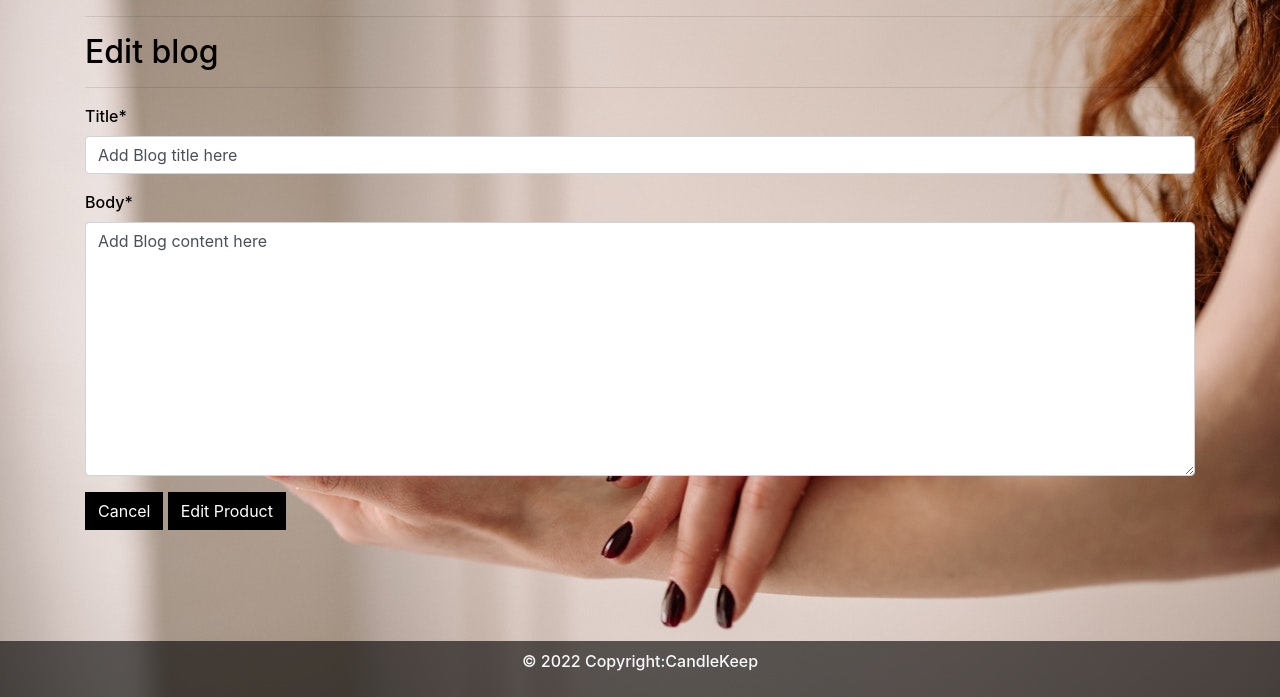
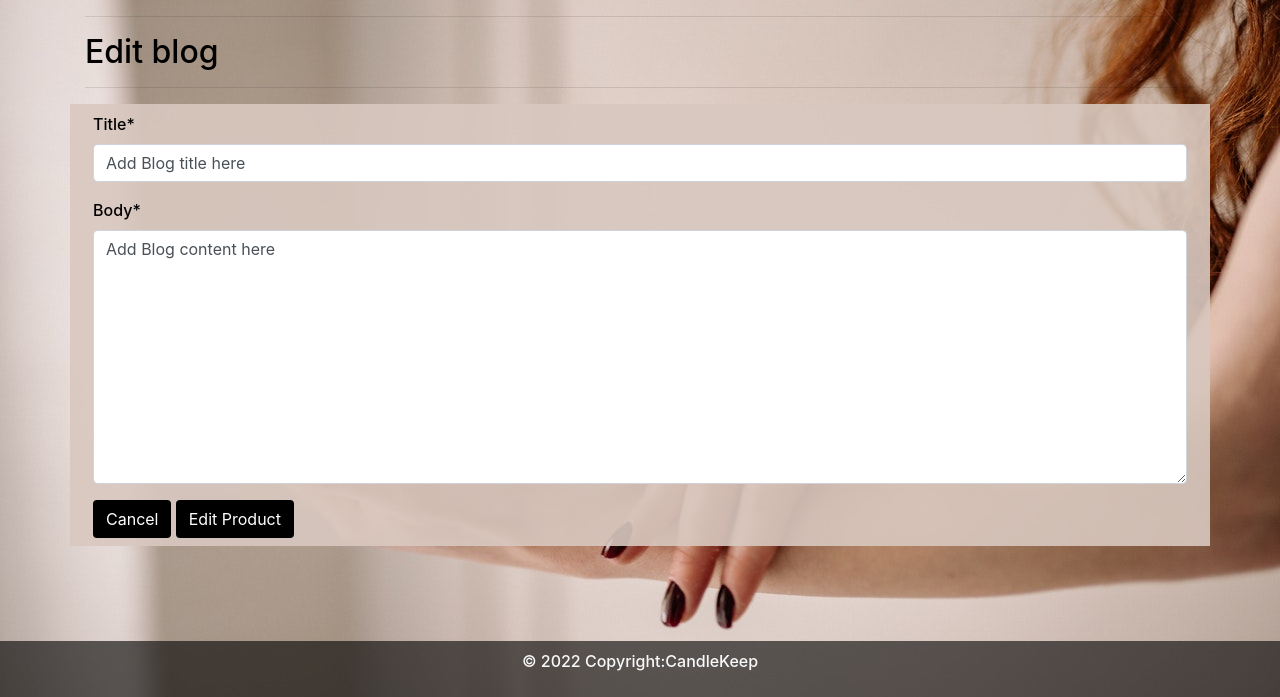
Before and after one commit to CraigThomasson/ecommerce-store, a Django app: template blog/templates/blog/edit_blog.html in a window 1280 px wide. Shown: the part 152-849 px from the top of the page. Run offline with Django 3.2, Linux system fonts and the light colour scheme; the template is opened without the code that fills it: values that come from a table or form of the project are taken from there, others are empty; parts of the project's set-up code (start-up, migrations or seed data) failed here and were passed over; some libraries are stand-ins or nearby versions.

Commit message:
update css on edit blog page

```diff
--- a/blog/templates/blog/edit_blog.html
+++ b/blog/templates/blog/edit_blog.html
@@ -13,14 +13,14 @@
         </div>
     </div>
     <div class="container">
-        <div class="row">
+        <div class="row overlay-white p-2">
             <div class="col">
                 <form method="POST" action="{% url 'edit_blog' blog.id %}" enctype="multipart/form-data ">
                     {% csrf_token %}
                     {{ form | crispy }}
                     <div>
-                        <a class="btn btn-black rounded-0" href="{% url 'blog' %}">Cancel</a>
-                        <button class="btn btn-black rounded-0" type="submit">Edit Product</button>
+                        <a class="btn btn-black rounded-3" href="{% url 'blog' %}">Cancel</a>
+                        <button class="btn btn-black rounded-3" type="submit">Edit Product</button>
                     </div>
                 </form>
             </div>
```
